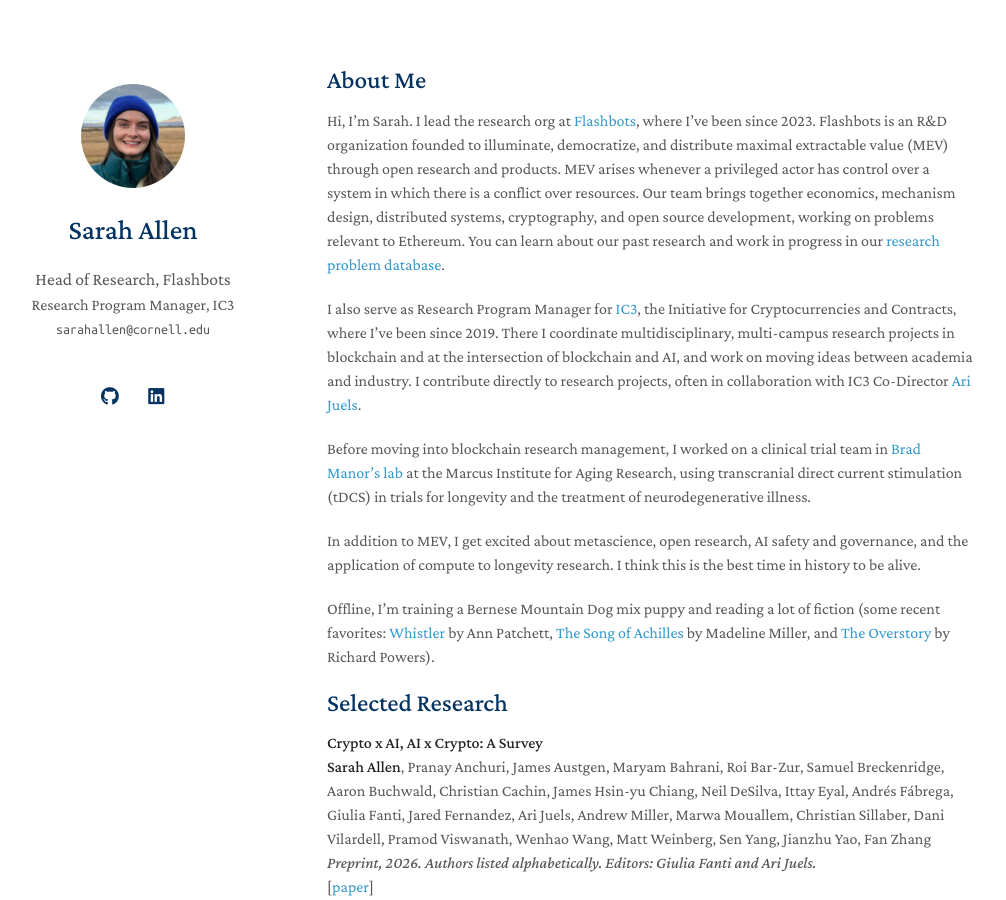
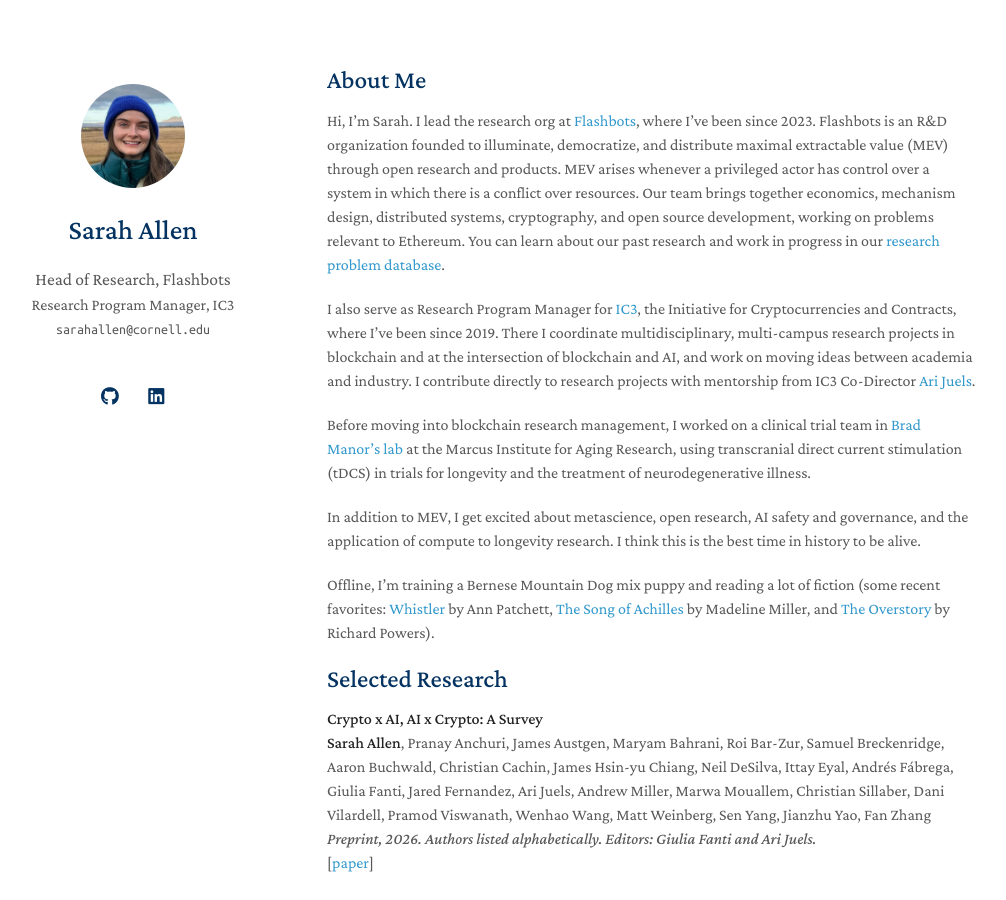
Before and after one commit to Bandeirainveste/bandeirainveste.github.io, a Jekyll site: the page built from index.md, in a window 1280 px wide and 900 px high. Shown: the whole window, without its empty margins (143-1149 px from the left). Built offline with Jekyll 4.4.1, drawn with Linux system fonts in a browser that asks for light colours; a style sheet for code colours, icons or effects is not loaded; our own code applies the rules of GitHub Pages for plain Markdown files.

Commit message:
Update index.md

```diff
--- a/index.md
+++ b/index.md
@@ -18,8 +18,8 @@
 Initiative for Cryptocurrencies and Contracts, where I've been since 2019. There
 I coordinate multidisciplinary, multi-campus research projects in blockchain and
 at the intersection of blockchain and AI, and work on moving ideas between
-academia and industry. I contribute directly to research projects, often in
-collaboration with IC3 Co-Director [Ari Juels](https://www.arijuels.com/).
+academia and industry. I contribute directly to research projects with mentorship
+from IC3 Co-Director [Ari Juels](https://www.arijuels.com/).
 
 Before moving into blockchain research management, I worked on a clinical trial
 team in [Brad Manor's lab](https://www.marcusinstituteforaging.org/who-we-are/profiles/brad-manor-phd)
```
